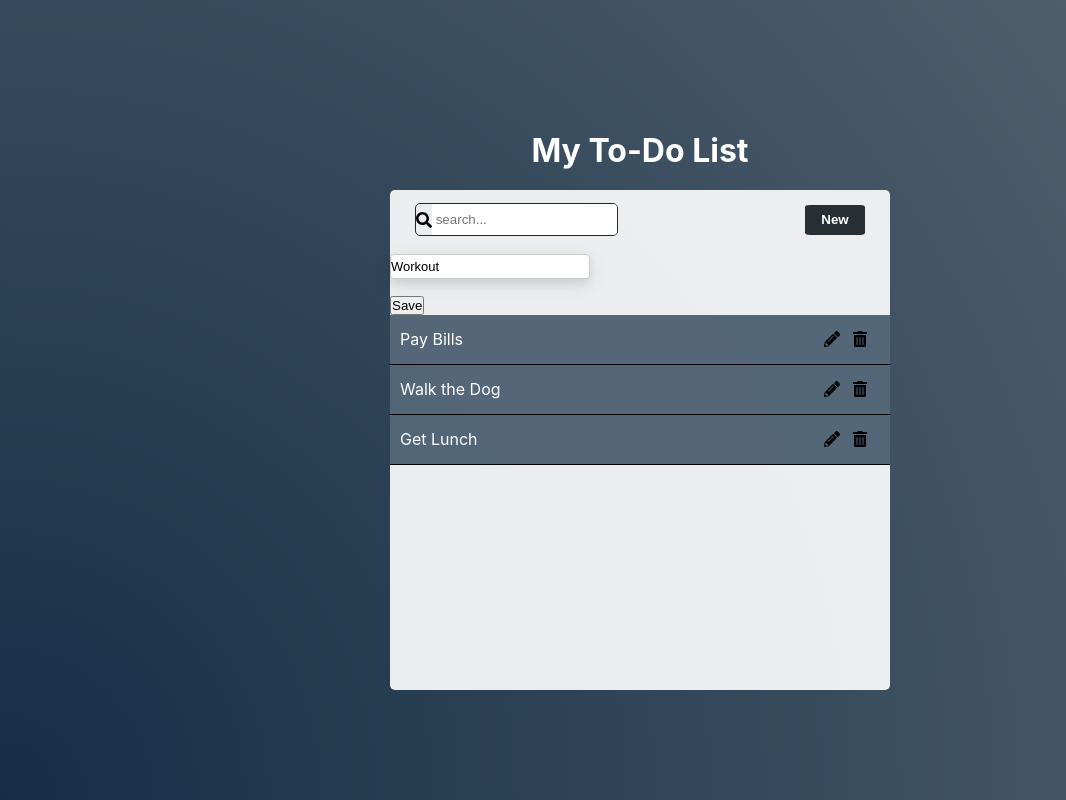
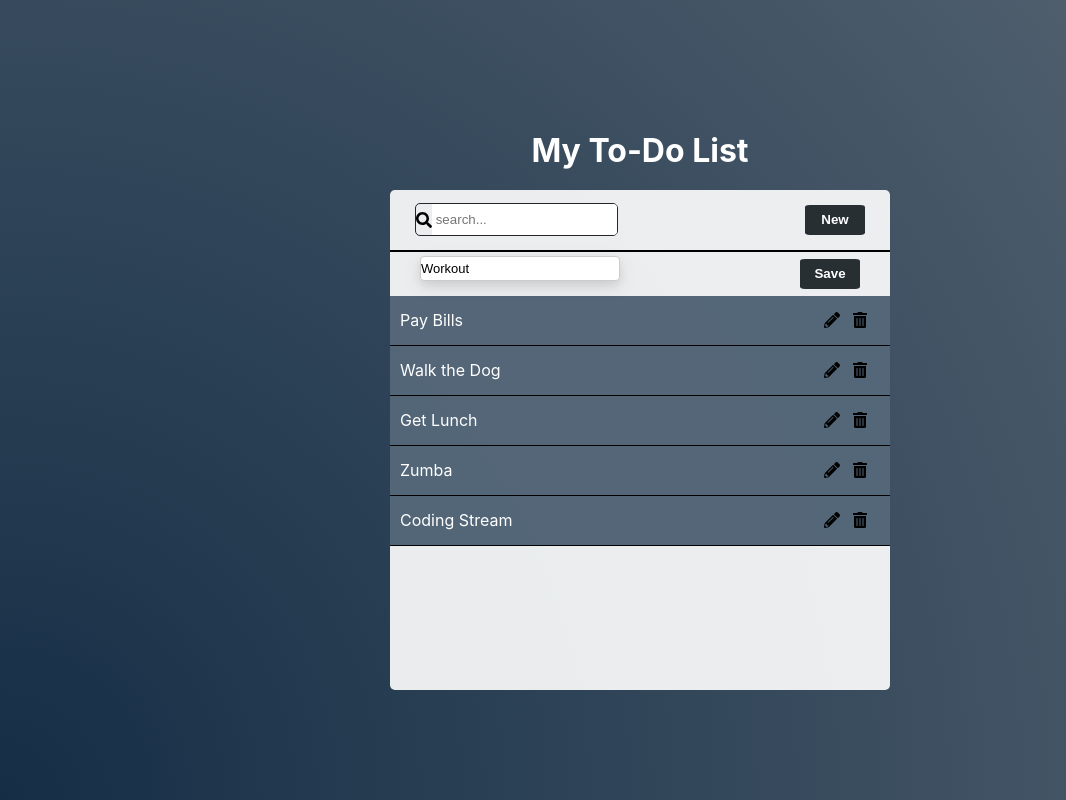
Before and after one commit to sollazzo08/rapptr-labs-to-do-app, a React (Create React App) app: page /toDoList in a window 1280 px wide. Both pictures are taken after a click on the icon 832 px from the left and 274 px from the top of the page. Shown: the whole page, without its empty margins (0-1066 px from the left). Built offline with nearby package versions, Linux system fonts and the light colour scheme.

Commit message:
added login

```diff
--- a/src/App.js
+++ b/src/App.js
@@ -5,8 +5,6 @@ import ToDoForm from './components/ToDoForm';
 function App() {
   return (
     <Switch>
-      <Route exact path="/toDoList/:id" component={ToDoForm}/>
-      <Route path="/toDoList/new" component={ToDoForm}/>
       <Route path="/toDoList" component={ToDoList} />
       <Route exact="/" component={LoginForm} />
     </Switch>
--- a/src/components/ListHeader.js
+++ b/src/components/ListHeader.js
@@ -21,9 +21,7 @@ const ListHeader = ({ onClick, onChange, value }) => {
         />
       </div>
       <div>
-        <Link to="/todo/new">
           <Button onClick={onClick}>New</Button>
-        </Link>
       </div>
     </div>
   );
--- a/src/components/LoginForm.js
+++ b/src/components/LoginForm.js
@@ -8,7 +8,7 @@ import Input from './Input';
 import '../styles/LoginForm.css';
 import '../styles/main.css';
 
-const LoginForm = () => {
+const LoginForm = (props) => {
   const [formData, setFormData] = useState({ email: '', password: '' });
   const [errors, setErrors] = useState({});
 
@@ -47,18 +47,16 @@ const LoginForm = () => {
     setErrors(errors || {});
     if (errors) return;
 
+    props.history.push('/toDoList');
     try {
       const { email, password } = formData;
-
       await login(email, password);
     } catch (error) {
-      console.log(error);
       if (error.response) {
-        // const errorsClone = {...errors}
-        // errorsClone.username = error.response.data;
+        const errorsClone = { ...errors };
+        errorsClone.username = error.response.data;
 
-        // setErrors(errorsClone)
-        console.log('test');
+        setErrors(errorsClone);
       }
     }
 
--- a/src/components/ToDoForm.js
+++ b/src/components/ToDoForm.js
@@ -1,43 +1,83 @@
 import React, { useState, useEffect } from 'react';
-import { saveNewToDo, updateToDo } from '../services/ToDoService'
+import Joi from 'joi-browser';
+import Button from './Button';
 import Input from './Input';
 import '../styles/LoginForm.css';
 import '../styles/main.css';
 
-
-const ToDoForm = ({input, handleEditToDo, history, todo}) => {
-  const [formData, setFormData] = useState({ id: "",title: "", isEdited: todo.isEdited});
+const ToDoForm = ({ handleEditToDo, todo }) => {
+  const [formData, setFormData] = useState({
+    id: '',
+    title: '',
+    isEdited: todo.isEdited,
+  });
   const [errors, setErrors] = useState({});
 
+  const schema = {
+    title: Joi.string().min(1).max(25).required(),
+  };
+
+  const validateProperty = ({ name, value }) => {
+    const obj = {
+      [name]: value, //dynmaically create property fields using computed propertys
+    };
+
+    const schemaClone = {
+      [name]: schema[name],
+    };
+    const { error } = Joi.validate(obj, schemaClone);
+
+    return error ? error.details[0].message : null;
+  };
+
   useEffect(() => {
-    setFormData(todo)
-
-  }, [])
-
+    setFormData(todo);
+  }, []);
 
   const handleSubmit = (e) => {
-    e.preventDefault()
-    console.log(formData.title)
-    handleEditToDo(todo, formData.title)
-
-
+    e.preventDefault();
+    handleEditToDo(todo, formData.title);
   };
 
   const handleChange = ({ target: input }) => {
+    const errorsClone = { ...errors };
+    const errorMessage = validateProperty(input);
+    if (errorMessage) errorsClone[input.name] = errorMessage;
+    else delete errorsClone[input.name];
+
     const formDataClone = { ...formData };
     formDataClone[input.name] = input.value;
     setFormData(formDataClone);
+    setErrors(errorsClone);
   };
 
   return (
-    <form onSubmit={handleSubmit}>
+    <form
+      style={{
+        display: 'flex',
+        justifyContent: 'space-between',
+        paddingLeft: '30px',
+        paddingRight: '30px',
+        borderTop: '2px solid',
+        alignItems: 'center',
+        borderColor: 'black',
+      }}
+      onSubmit={handleSubmit}
+    >
+      <div>
         <Input
           name="title"
           onChange={handleChange}
           type="text"
           value={formData.title}
         />
-        <button>Save</button>
+        {errors && (
+          <div style={{ color: 'red', fontSize: '12px' }}>
+            {errors['title']}
+          </div>
+        )}
+      </div>
+      <Button>Save</Button>
     </form>
   );
 };
--- a/src/components/ToDoList.js
+++ b/src/components/ToDoList.js
@@ -11,8 +11,6 @@ import ToDoForm from './ToDoForm';
 
 const ToDoList = () => {
   const [todos, setTodos] = useState([]);
-  const [onEdit, setOnEdit] = useState(false);
-  const [input, setInput] = useState('');
   const [searchQuery, setSearchQuery] = useState('');
 
   useEffect(() => {
@@ -24,32 +22,16 @@ const ToDoList = () => {
     setTodos(todosClone);
   };
   const handleEditToDo = (todo, newText) => {
-
     const todosClone = [...todos];
-     const updatedTodo = todosClone.map((t) => {
+    todosClone.map((t) => {
       if (t.id === todo.id) {
-        t.title = newText
-        t.isEdited = !todo.isEdited
+        t.title = newText;
+        t.isEdited = !todo.isEdited;
       }
       return t;
     });
 
-     setTodos(updatedTodo);
-
-
-
-
-    //  const todosClone = [...todos]
-    //  const index = todosClone.indexOf(todo);
-    //  todosClone[index] = {...todosClone[index]}
-    //  todosClone.title = newText
-    //  todosClone[index].isEdited = !todosClone[index].isEdited;
-
-    //  console.log(todosClone)
-
-    setTodos(todosClone)
-
-
+    setTodos(todosClone);
   };
 
   const handleAddToDo = () => {
@@ -88,7 +70,8 @@ const ToDoList = () => {
         </div>
         <div className="todo-list-content">
           {todoss.map((todo) =>
-            !(todo.isEdited === true) ? <ListItem
+            !(todo.isEdited === true) ? (
+              <ListItem
                 key={todo.id}
                 IconComponent={[
                   <Icon
@@ -102,9 +85,10 @@ const ToDoList = () => {
                 ]}
                 id={todo.id}
                 title={todo.title}
-            />: <ToDoForm todo={todo} handleEditToDo={handleEditToDo} />
-
-
+              />
+            ) : (
+              <ToDoForm todo={todo} handleEditToDo={handleEditToDo} />
+            )
           )}
         </div>
       </div>
--- a/src/services/ToDoService.js
+++ b/src/services/ToDoService.js
@@ -1,29 +1,29 @@
 const todos = [
-  { id: 1, title: 'Workout', isEdited: false},
+  { id: 1, title: 'Workout', isEdited: false },
   { id: 2, title: 'Pay Bills', isEdited: false },
   { id: 3, title: 'Walk the Dog', isEdited: false },
   { id: 4, title: 'Get Lunch', isEdited: false },
+  { id: 5, title: 'Zumba', isEdited: false },
+  { id: 6, title: 'Coding Stream', isEdited: false },
 ];
 
 export const getToDos = () => {
-  return todos
-}
+  return todos;
+};
 
 export const saveNewToDo = (todo) => {
-  let newTodo = todos.find(t => t.id === todo.id) || {};
-    newTodo.title = todo.title;
+  let newTodo = todos.find((t) => t.id === todo.id) || {};
+  newTodo.title = todo.title;
 
-    todos.push(newTodo)
+  todos.push(newTodo);
 
-    return newTodo;
-}
+  return newTodo;
+};
 
 export const updateToDo = (todo) => {
+  let newTodo = todos.find((t) => t.id === todo.id) || {};
+  newTodo.title = todo.title;
+  newTodo.isEdited = true;
 
-   let newTodo = todos.find(t => t.id === todo.id) || {};
-   newTodo.title = todo.title;
-   newTodo.isEdited = true
-
-   return newTodo
-
-}
+  return newTodo;
+};
```
Lines whose indentation alone changed are shown as unchanged.
